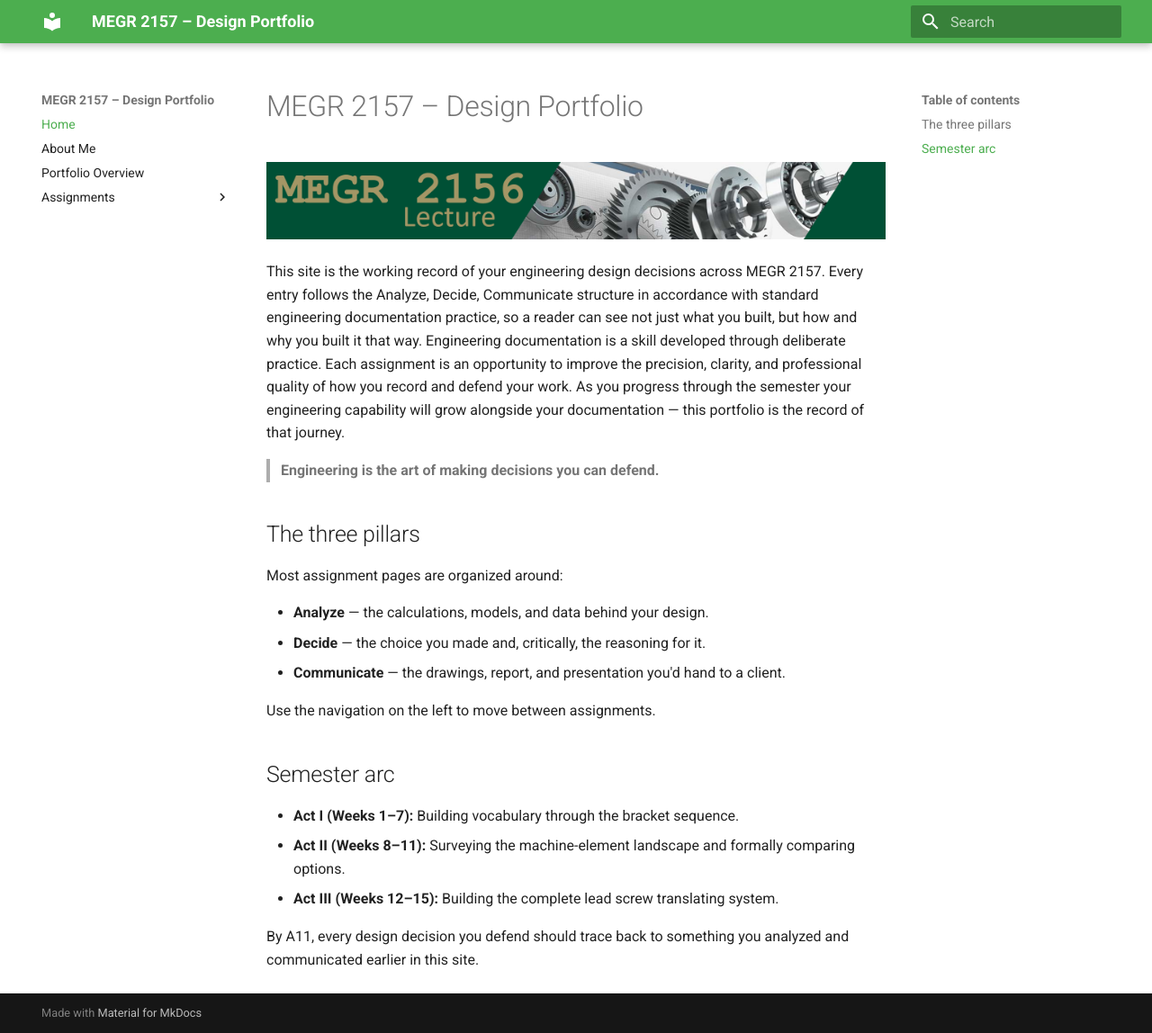
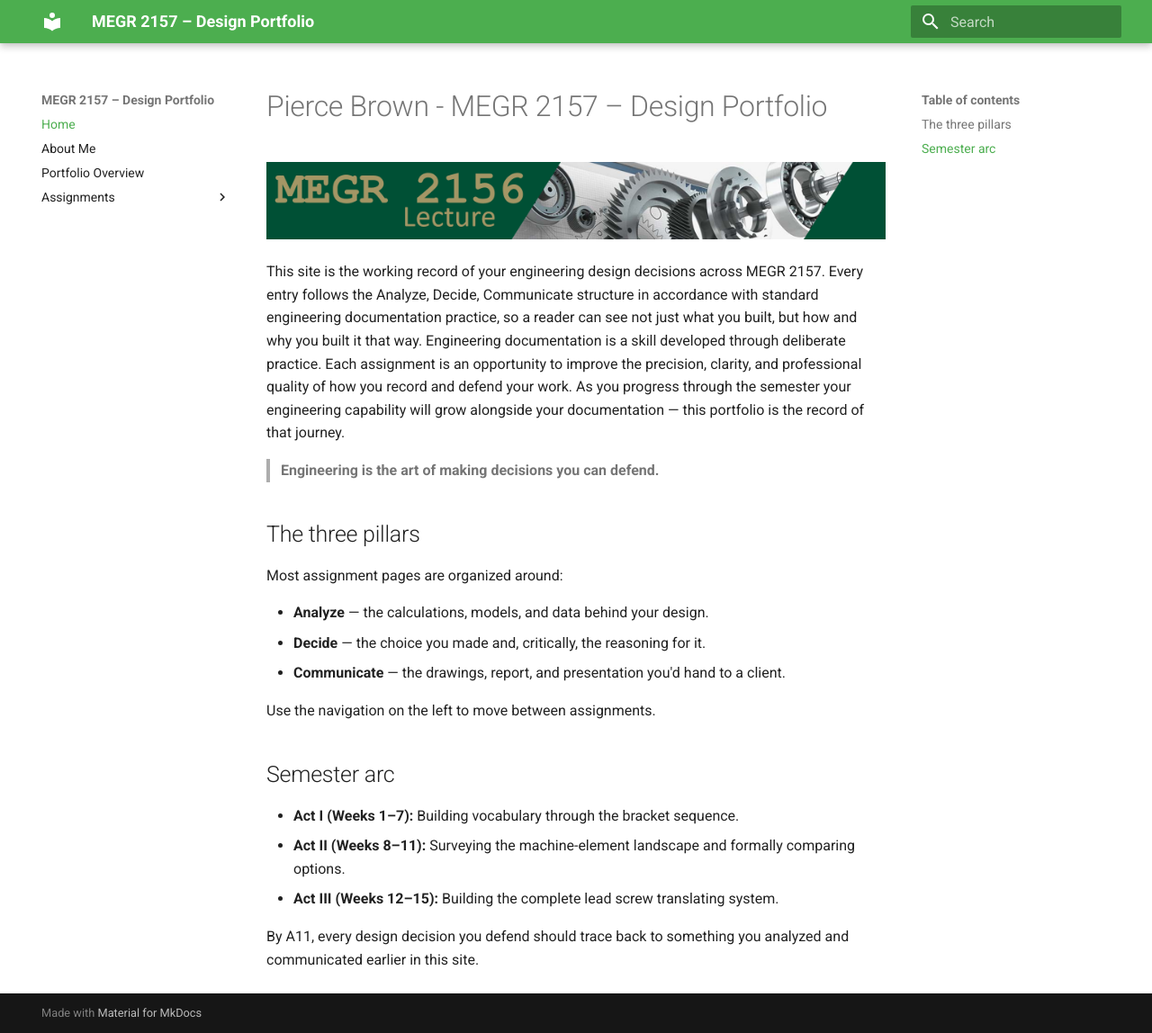
Before and after one commit to pbrown95-glitch/megr2157-portfolio, an MkDocs documentation site: the page built from docs/index.md, in a window 1280 px wide and 1148 px high. Shown: the whole window at 90% size. Built offline with MkDocs 1.6.1 and Material for MkDocs 9.7.7, drawn with Linux system fonts in a browser that asks for light colours.

Commit message:
Update index.md
initial setup

```diff
--- a/docs/index.md
+++ b/docs/index.md
@@ -1,4 +1,4 @@
-# MEGR 2157 – Design Portfolio
+# Pierce Brown - MEGR 2157 – Design Portfolio
 
 ![MEGR 2156-7 Title](MEGR2156title.png)
 
```
